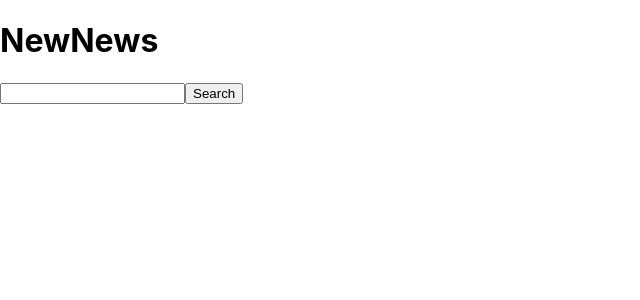
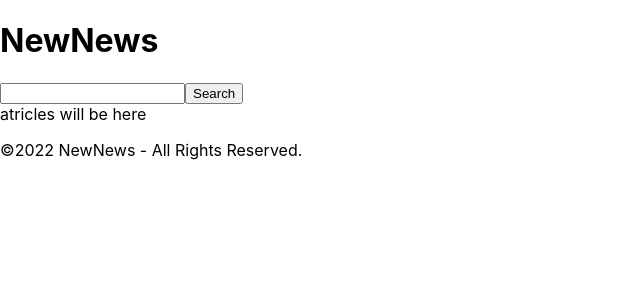
Before and after one commit to NicoleBarranca/NewNews, a React (Create React App) app: page / in a window 1280 px wide. Shown: the top 300 px of the page, without its empty margins (0-640 px from the left). Built offline with nearby package versions, Linux system fonts and the light colour scheme.

Commit message:
Footer component initial setup

```diff
--- a/src/App.js
+++ b/src/App.js
@@ -1,10 +1,13 @@
 import "./App.css";
 import Navigation from "./components/Navigation";
+import Footer from "./components/Footer";
 
 function App() {
   return (
     <div>
       <Navigation />
+      <div>atricles will be here</div>
+      <Footer />
     </div>
   );
 }
--- a/src/components/Footer/index.js
+++ b/src/components/Footer/index.js
@@ -0,0 +1,7 @@
+export default function Footer() {
+  return (
+    <div>
+      <p>&copy;{new Date().getFullYear()} NewNews - All Rights Reserved.</p>
+    </div>
+  );
+}
```
